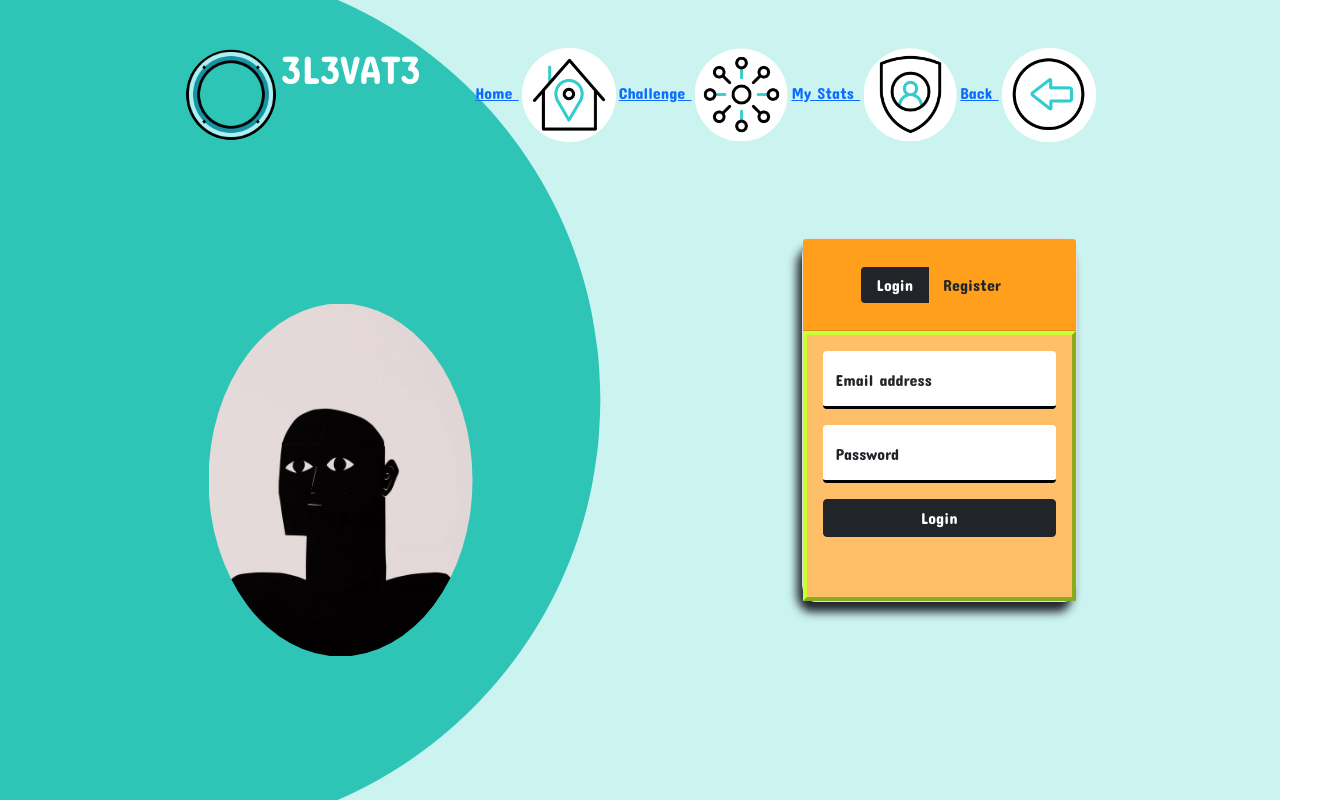
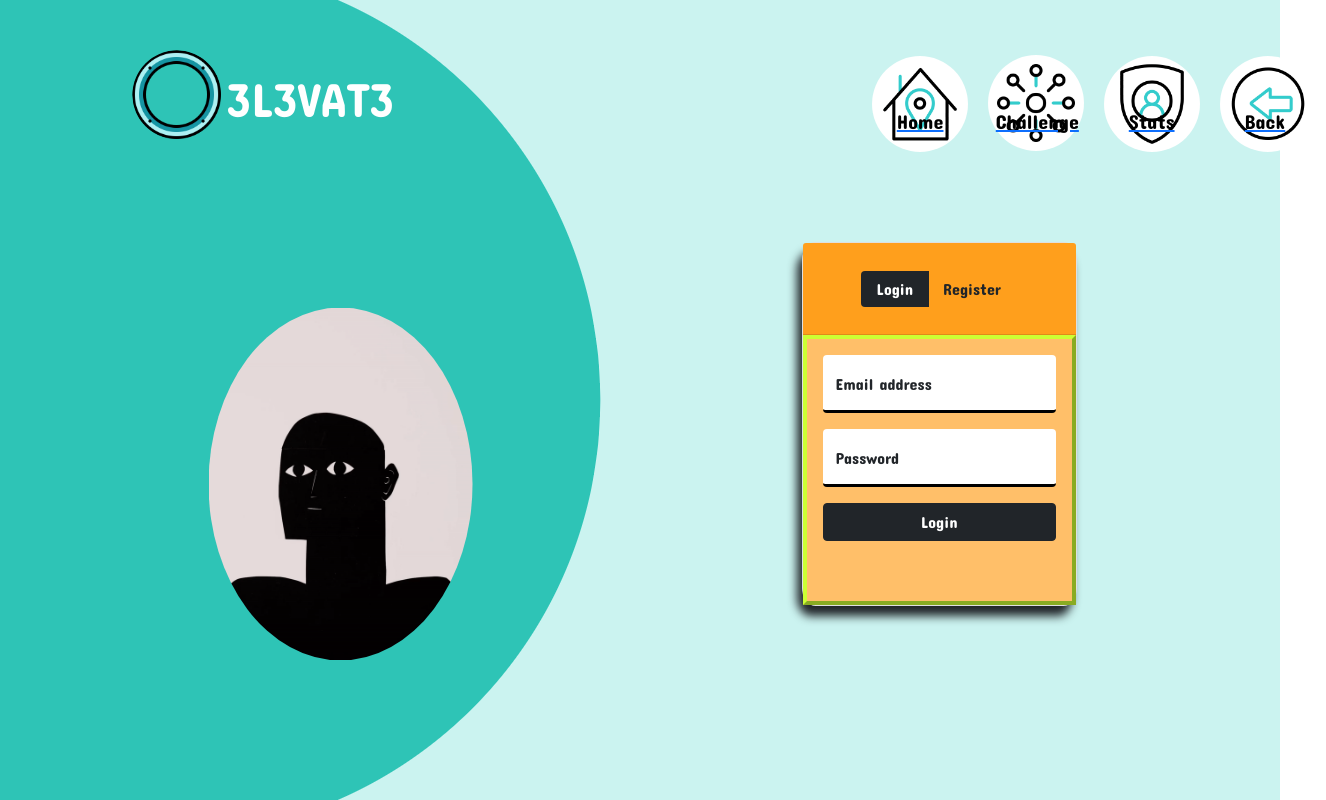
Before and after one commit to Harkins12345/Lap-3-Project, a React (Create React App) app in the folder client/: page / in a window 1280 px wide. Shown: the whole page, 1326 px wide, since content can reach past the window. Built offline with nearby package versions, Linux system fonts and the light colour scheme.

Commit message:
IMPROVING NAVBAR STYLING

```diff
--- a/client/src/components/NavBar/index.js
+++ b/client/src/components/NavBar/index.js
@@ -25,20 +25,32 @@ const NavBar = () => {
             </div>
 
             <div className="right-corner">
-                <NavLink className="hamburger" to="/">
-                   Home <img src={home} width="100" height="100" alt="Home" />
+                <NavLink className="nav-item" to="/">
+                    <div className='image-container'>
+                        <img src={home} width="100" height="100" alt="Home" />
+                        <h5 className="image-text">Home</h5>
+                   </div>
                 </NavLink>
 
-                <NavLink to="/challenge">
-                   Challenge <img src={connection} width="100" height="100" alt="Challenge" />
+                <NavLink className="nav-item" to="/challenge">
+                    <div className='image-container'>
+                        <img src={connection} width="100" height="100" alt="Challenge" />
+                        <h5 className="image-text-challenge">Challenge</h5>
+                    </div>
                 </NavLink>
 
-                <NavLink to="/stats">
-                    My Stats <img src={account} width="100" height="100" alt="My Stats" />
+                <NavLink className="nav-item" to="/stats">
+                    <div className='image-container'>
+                        <img src={account} width="100" height="100" alt="My Stats" />
+                        <h5 className="image-text">Stats</h5>
+                    </div>
                 </NavLink>
 
-                <NavLink to="/back" onClick={handleClick}>
-                    Back <img src={leftArrow} width="100" height="100" alt="Back" />
+                <NavLink className="nav-item" to="/back" onClick={handleClick}>
+                    <div className='image-container'>
+                        <img src={leftArrow} width="100" height="100" alt="Back" />
+                        <h5 className="image-text">Back</h5>
+                    </div>
                 </NavLink>
 
             </div>
--- a/client/src/components/NavBar/style.css
+++ b/client/src/components/NavBar/style.css
@@ -6,6 +6,14 @@ nav {
     /* align-items: center; */
     position: relative;
     padding: 4%;
+
+}
+
+.nav-item  {
+    display: flex;
+    justify-content: end;
+    align-items: flex-end;
+    padding: 2%;
 
 }
 
@@ -19,7 +27,23 @@ nav {
     display: flex;
     justify-content: center;
     align-items: right;
+    margin-left: 500px;
 }
+
+.image-text {
+    color: black;
+    position: relative;
+    margin-left: 27px;
+    margin-top: -45px;
+}
+
+.image-text-challenge {
+    color: black;
+    position: relative;
+    margin-left: 10px;
+    margin-top: -44px;
+}
+
 
 img {
     padding: 2%;
@@ -28,9 +52,6 @@ img {
 
 h1 {
     color: white;
-
+    margin-top: 25px;
+   font-size: 300%;
 }
-
-.left-corner {
-
-}
```
